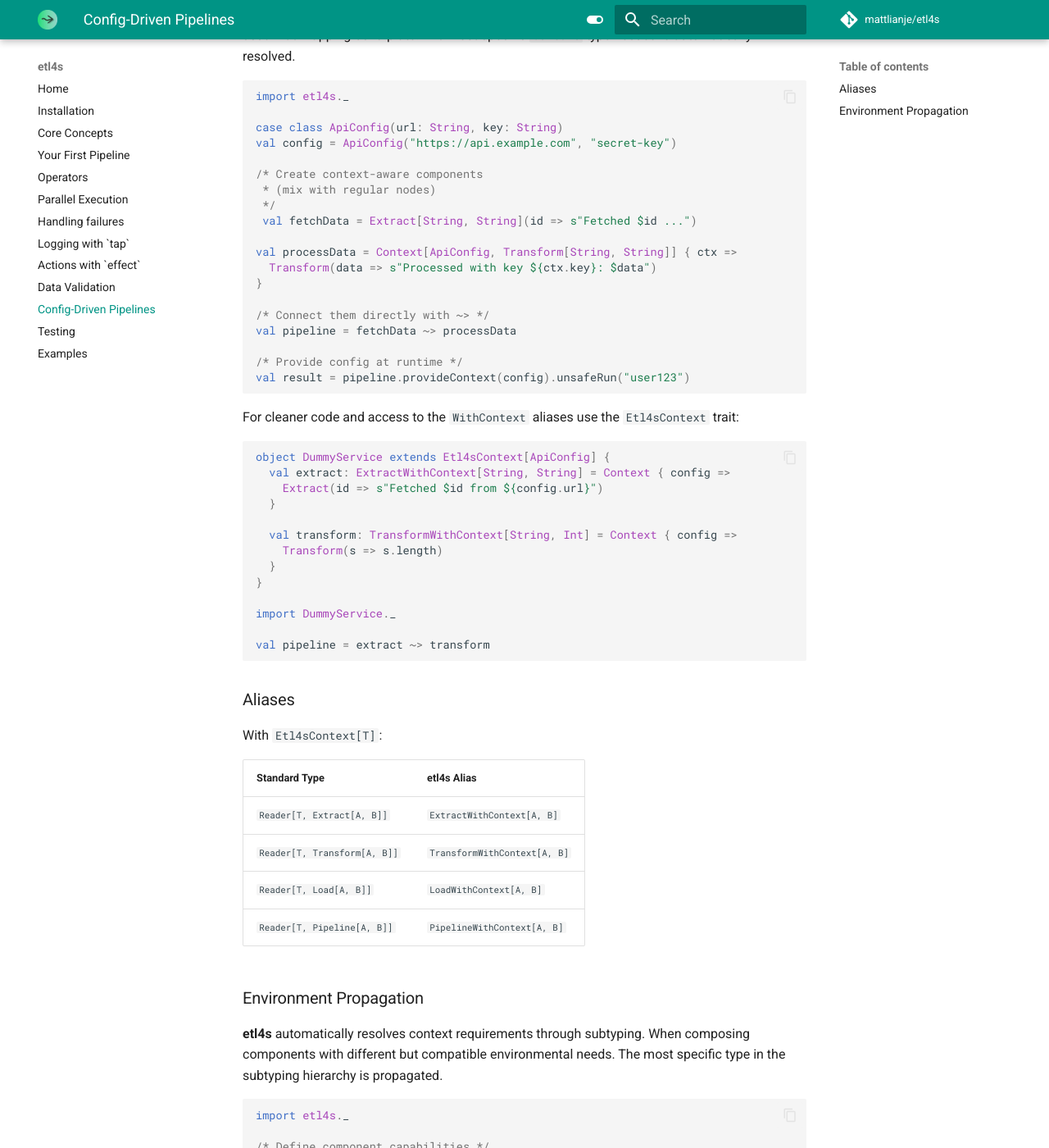
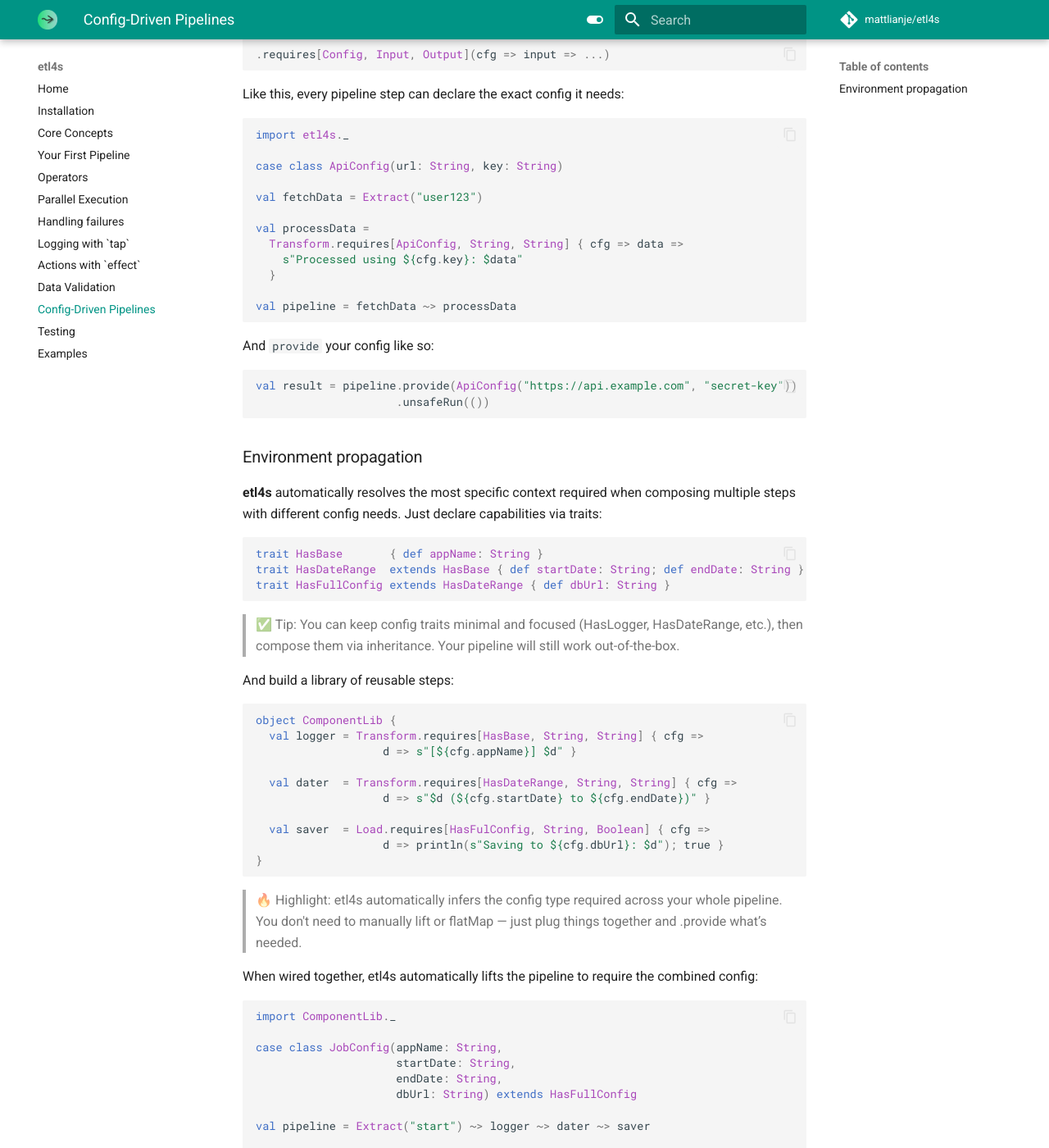
Before and after one commit to mattlianje/etl4s, an MkDocs documentation site: the page built from docs/config.md, in a window 1280 px wide and 1400 px high, scrolled down 242 px. Shown: the whole window at 82% size. Built offline with MkDocs 1.6.1 and Material for MkDocs 9.7.7, drawn with Linux system fonts in a browser that asks for light colours; comment, search, counter and statistics services are not loaded; some of the changed text lies outside the part shown.

Commit message:
feat: requires Reader monad sleight of hand

````diff
--- a/docs/config.md
+++ b/docs/config.md
@@ -1,118 +1,75 @@
 
-**etl4s** has a simple, powerful approach to dependency injection (aliased `Context`) based on `Reader` monads.
-These just wrap your computations in the environment they need.
+**etl4s** has a simple but powerful approach to dependency injection, using a Reader-based wrapper under the hood, but all you write is `.requires` and `.provide`
 
-The "killer feature" is direct composition (via `~>`) of context-aware components without the usual flat-mapping boilerplate.
-The most specific `Context` type needed is automatically resolved.
+All you write is:
+```scala
+.requires[Config, Input, Output](cfg => input => ...)
+```
 
-
+Like this, every pipeline step can declare the exact config it needs:
 
 ```scala
 import etl4s._
 
 case class ApiConfig(url: String, key: String)
-val config = ApiConfig("https://api.example.com", "secret-key")
 
-/* Create context-aware components
- * (mix with regular nodes)
- */
- val fetchData = Extract[String, String](id => s"Fetched $id ...")
+val fetchData = Extract("user123")
 
-val processData = Context[ApiConfig, Transform[String, String]] { ctx =>
-  Transform(data => s"Processed with key ${ctx.key}: $data")
-}
+val processData =
+  Transform.requires[ApiConfig, String, String] { cfg => data =>
+    s"Processed using ${cfg.key}: $data"
+  }
 
-/* Connect them directly with ~> */
 val pipeline = fetchData ~> processData
 
-/* Provide config at runtime */
-val result = pipeline.provideContext(config).unsafeRun("user123")
 ```
 
-For cleaner code and access to the `WithContext` aliases use the `Etl4sContext` trait:
+And `provide` your config like so:
 ```scala
-object DummyService extends Etl4sContext[ApiConfig] {
-  val extract: ExtractWithContext[String, String] = Context { config =>
-    Extract(id => s"Fetched $id from ${config.url}")
-  }
-
-  val transform: TransformWithContext[String, Int] = Context { config =>
-    Transform(s => s.length)
-  }
-}
-
-import DummyService._
-
-val pipeline = extract ~> transform
+val result = pipeline.provide(ApiConfig("https://api.example.com", "secret-key"))
+                     .unsafeRun(())
 ```
 
-### Aliases
+### Environment propagation
 
-With `Etl4sContext[T]`:
+**etl4s** automatically resolves the most specific context required when composing multiple steps with different config needs. Just declare capabilities via traits:
 
-| Standard Type | etl4s Alias |
-|:--------------|:------------|
-| `Reader[T, Extract[A, B]]` | `ExtractWithContext[A, B]` |
-| `Reader[T, Transform[A, B]]` | `TransformWithContext[A, B]` |
-| `Reader[T, Load[A, B]]` | `LoadWithContext[A, B]` |
-| `Reader[T, Pipeline[A, B]]` | `PipelineWithContext[A, B]` |
+```scala
+trait HasBase       { def appName: String }
+trait HasDateRange  extends HasBase { def startDate: String; def endDate: String }
+trait HasFullConfig extends HasDateRange { def dbUrl: String }
+```
+> ✅ Tip: You can keep config traits minimal and focused (HasLogger, HasDateRange, etc.), then compose them via inheritance. Your pipeline will still work out-of-the-box.
 
-### Environment Propagation
+And build a library of reusable steps:
+```scala
+object ComponentLib {
+  val logger = Transform.requires[HasBase, String, String] { cfg =>
+                   d => s"[${cfg.appName}] $d" }
 
-**etl4s** automatically resolves context requirements through subtyping. When composing components with different but compatible environmental needs. The most specific type in the subtyping hierarchy is propagated.
+  val dater  = Transform.requires[HasDateRange, String, String] { cfg =>
+                   d => s"$d (${cfg.startDate} to ${cfg.endDate})" }
+
+  val saver  = Load.requires[HasFulConfig, String, Boolean] { cfg =>
+                   d => println(s"Saving to ${cfg.dbUrl}: $d"); true }
+}
+```
+> 🔥 Highlight: etl4s automatically infers the config type required across your whole pipeline.
+> You don't need to manually lift or flatMap — just plug things together and .provide what’s needed.
 
 
+When wired together, etl4s automatically lifts the pipeline to require the combined config:
 ```scala
-import etl4s._
+import ComponentLib._
 
-/* Define component capabilities */
-trait HasBase { def appName: String }
-trait HasDateRange extends HasBase {
-  def startDate: String
-  def endDate: String
-}
-trait HasFull extends HasDateRange {
-  def dbUrl: String
-}
+case class JobConfig(appName: String,
+                     startDate: String,
+                     endDate: String,
+                     dbUrl: String) extends HasFullConfig
 
-/* Reusable component library */
-object ETLComponents {
-  val logger = Context[HasBase, Transform[String, String]] { cfg =>
-    Transform(data => s"[${cfg.appName}] $data")
-  }
+val pipeline = Extract("start") ~> logger ~> dater ~> saver
 
-  val dateProcessor = Context[HasDateRange, Transform[String, String]] { cfg =>
-    Transform(data => s"$data (${cfg.startDate} to ${cfg.endDate})")
-  }
+val myTestConfig = JobConfig("ETL4s", "2023-01-01", "2023-01-31", "jdbc:pg")
 
-  val dbSaver = Context[HasFull, Load[String, Boolean]] { cfg =>
-    Load { data =>
-      println(s"Saving to ${cfg.dbUrl}: $data")
-      true
-    }
-  }
-}
+pipeline.provide(myTestConfig).unsafeRun(())
 ```
-
-When connecting these components, **etl4s** automatically identifies that HasFull is required -
-since it's a subtype that satisfies all component requirements
-
-```scala
-import ETLComponents._
-
-val p = Extract("Job started") ~> logger ~> dateProcessor ~> dbSaver
-
-/* Config provides the full context required by the pipeline */
-case class JobConfig(
-  appName: String,
-  startDate: String,
-  endDate: String,
-  dbUrl: String
-) extends HasFull
-
-val result = p.provideContext(
-  JobConfig("DataPipeline", "2023-01-01", "2023-01-31", "jdbc:pg://localhost")
-).unsafeRun(())
-```
-
-![Context Telescoping](assets/etl4s-diagram.jpg)
````
Also changed, not shown: 2 other files.
